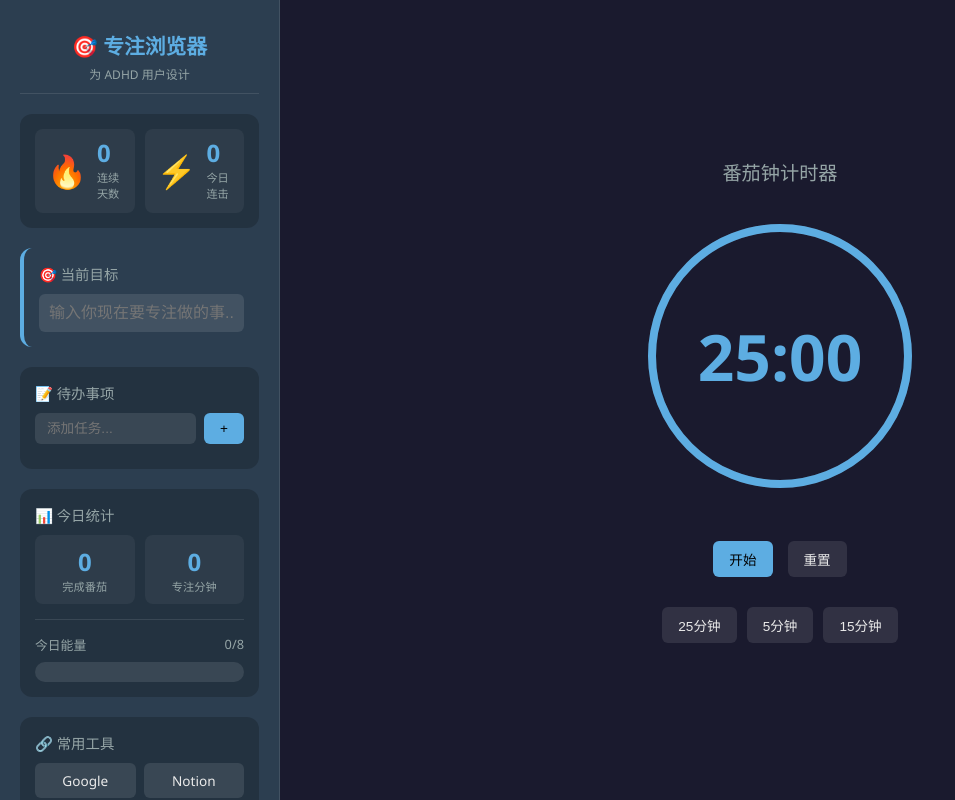
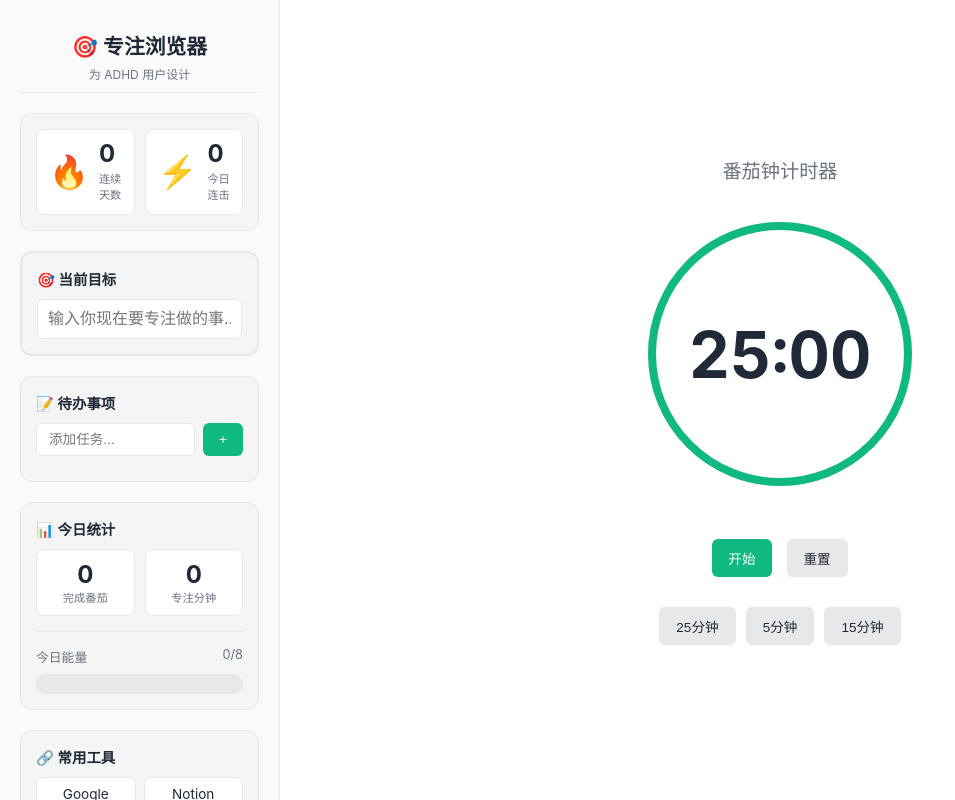
Before and after one commit to ign1teme/ADHD-focus-tool, a plain HTML site: page index.html in a window 1280 px wide. Shown: the whole page, without its empty margins (0-955 px from the left). Drawn offline with Linux system fonts and the light colour scheme.

Commit message:
重新设计色彩方案：采用极简灰度配色，绿色仅用于开始按钮和进度条

```diff
--- a/index.html
+++ b/index.html
@@ -12,30 +12,25 @@
         }
 
         :root {
-            /* 专注模式 - 冷色调 */
-            --primary: #5B8FB9;
-            --secondary: #2C3E50;
-            --accent: #5DADE2;
-            --warning: #FF6B6B;
-            --bg-dark: #1a1a2e;
-            --bg-light: #2C3E50;
-            --text: #eaeaea;
-            --text-muted: #95a5a6;
+            /* 极简灰度配色 - OS原生风格 */
+            --primary: #e8e8e8;           /* 浅灰 - 背景元素 */
+            --secondary: #f5f5f5;         /* 更浅的灰 - 卡片背景 */
+            --accent: #10b981;            /* 绿色 - 仅用于开始按钮和进度条 */
+            --warning: #ef4444;           /* 红色 - 警告 */
+            --bg-main: #ffffff;           /* 主背景 - 纯白 */
+            --bg-sidebar: #fafafa;        /* 侧边栏背景 - 极浅灰 */
+            --text: #1f2937;              /* 主文字 - 深灰近黑 */
+            --text-muted: #6b7280;        /* 次要文字 - 中灰 */
+            --border: #e5e7eb;            /* 边框 - 浅灰 */
         }
 
         body.rest-mode {
-            /* 休息模式 - 暖色调 */
-            --primary: #E67E22;
-            --secondary: #D35400;
-            --accent: #52C788;
-            --bg-dark: #1e2a1a;
-            --bg-light: #2d4a2d;
-            --text-muted: #a8b89a;
+            /* 休息模式保持相同的灰度配色 */
         }
 
         body {
-            font-family: 'Segoe UI', system-ui, sans-serif;
-            background: var(--bg-dark);
+            font-family: -apple-system, BlinkMacSystemFont, 'Segoe UI', 'Helvetica Neue', Arial, sans-serif;
+            background: var(--bg-main);
             color: var(--text);
             height: 100vh;
             overflow: hidden;
@@ -44,22 +39,22 @@
         /* ========== 四状态系统样式 ========== */
         /* 状态特定的body类 */
         body.state-idle {
-            /* 空闲态：默认样式 */
+            /* 空闲态：默认白色背景 */
         }
 
         body.state-pre-focus {
-            /* 准备态：背景稍微变暗 */
-            background: linear-gradient(135deg, rgba(26, 26, 46, 0.95), rgba(44, 62, 80, 0.95));
+            /* 准备态：保持白色背景 */
+            background: var(--bg-main);
         }
 
         body.state-flow {
-            /* 心流态：全屏沉浸 */
-            background: #0a0a14;
+            /* 心流态：保持白色背景，让内容凸显 */
+            background: var(--bg-main);
         }
 
         body.state-pause {
-            /* 暂停态：磨砂玻璃效果 */
-            background: var(--bg-dark);
+            /* 暂停态：保持白色背景 */
+            background: var(--bg-main);
         }
 
         /* 侧边栏状态 */
@@ -193,14 +188,14 @@
 
         /* 侧边栏样式 */
         .sidebar {
-            background: var(--bg-light);
+            background: var(--bg-sidebar);
             padding: 20px;
             display: flex;
             flex-direction: column;
             gap: 20px;
             overflow-y: auto;
             overflow-x: hidden;
-            border-right: 1px solid rgba(255,255,255,0.1);
+            border-right: 1px solid var(--border);
             transition: all 0.3s ease;
         }
 
@@ -213,12 +208,13 @@
         .logo {
             text-align: center;
             padding: 10px;
-            border-bottom: 1px solid rgba(255,255,255,0.1);
+            border-bottom: 1px solid var(--border);
         }
 
         .logo h1 {
             font-size: 1.3rem;
-            color: var(--accent);
+            color: var(--text);
+            font-weight: 600;
         }
 
         .logo p {
@@ -275,9 +271,9 @@
             text-align: center;
             max-width: 600px;
             padding: 30px;
-            background: rgba(0,0,0,0.2);
+            background: var(--secondary);
             border-radius: 16px;
-            border: 2px solid var(--accent);
+            border: 2px solid var(--border);
         }
 
         body.focus-mode .focus-current-goal {
@@ -294,7 +290,7 @@
 
         .focus-goal-text {
             font-size: 1.8rem;
-            color: var(--accent);
+            color: var(--text);
             font-weight: bold;
             line-height: 1.4;
             min-height: 2.5rem;
@@ -303,7 +299,7 @@
         .timer-display {
             font-size: 2.2rem;
             font-weight: bold;
-            color: var(--accent);
+            color: var(--text);
             margin: 10px 0;
             font-variant-numeric: tabular-nums;
         }
@@ -330,13 +326,13 @@
 
         .timer-circle-bg {
             fill: none;
-            stroke: rgba(255,255,255,0.1);
+            stroke: var(--primary);
             stroke-width: 8;
         }
 
         .timer-circle-progress {
             fill: none;
-            stroke: var(--accent);
+            stroke: var(--accent);  /* 绿色进度条 */
             stroke-width: 8;
             stroke-linecap: round;
             transition: stroke-dashoffset 0.3s linear;
@@ -364,24 +360,27 @@
             cursor: pointer;
             font-size: 0.85rem;
             transition: all 0.2s;
+            font-weight: 500;
         }
 
         .btn-primary {
-            background: var(--accent);
-            color: #000;
+            background: var(--accent);  /* 绿色 - 仅用于开始按钮 */
+            color: #ffffff;
         }
 
         .btn-primary:hover {
-            background: #02a870;
+            background: #059669;
+            transform: translateY(-1px);
         }
 
         .btn-secondary {
-            background: rgba(255,255,255,0.1);
+            background: var(--primary);
             color: var(--text);
+            border: 1px solid var(--border);
         }
 
         .btn-secondary:hover {
-            background: rgba(255,255,255,0.2);
+            background: #d1d5db;
         }
 
         .btn-danger {
@@ -390,8 +389,8 @@
         }
 
         .btn-danger:hover {
-            background: #ff5252;
-            transform: translateY(-2px);
+            background: #dc2626;
+            transform: translateY(-1px);
         }
 
         /* ========== PRE-FOCUS 准备清单样式 ========== */
@@ -455,8 +454,8 @@
         /* ========== 快捷链接切换按钮 ========== */
         .quick-links-toggle {
             padding: 10px 20px;
-            background: var(--bg-light);
-            border: 1px solid var(--accent);
+            background: var(--secondary);
+            border: 1px solid var(--border);
             border-radius: 8px;
             color: var(--text);
             cursor: pointer;
@@ -465,23 +464,24 @@
         }
 
         .quick-links-toggle:hover {
-            background: var(--accent);
-            color: #000;
+            background: var(--primary);
             transform: translateY(-2px);
         }
         .task-section {
-            background: rgba(0,0,0,0.2);
+            background: var(--secondary);
             border-radius: 12px;
             padding: 15px;
+            border: 1px solid var(--border);
         }
 
         .section-title {
             font-size: 0.9rem;
-            color: var(--text-muted);
+            color: var(--text);
             margin-bottom: 10px;
             display: flex;
             align-items: center;
             gap: 8px;
+            font-weight: 600;
         }
 
         .task-input-group {
@@ -494,15 +494,16 @@
             flex: 1;
             min-width: 0;
             padding: 8px 12px;
-            border: none;
+            border: 1px solid var(--border);
             border-radius: 6px;
-            background: rgba(255,255,255,0.1);
+            background: #ffffff;
             color: var(--text);
             font-size: 0.85rem;
         }
 
         .task-input:focus {
             outline: 2px solid var(--accent);
+            border-color: var(--accent);
         }
 
         .task-list {
@@ -516,7 +517,8 @@
             align-items: center;
             gap: 8px;
             padding: 8px;
-            background: rgba(255,255,255,0.05);
+            background: #ffffff;
+            border: 1px solid var(--border);
             border-radius: 6px;
             margin-bottom: 5px;
             font-size: 0.85rem;
@@ -548,18 +550,18 @@
 
         /* 当前目标高亮 */
         .current-goal {
-            background: linear-gradient(135deg, var(--secondary), var(--bg-light));
+            background: var(--secondary);
             border-radius: 12px;
             padding: 15px;
-            border-left: 4px solid var(--accent);
+            border: 2px solid var(--border);
         }
 
         .current-goal input {
             width: 100%;
             padding: 10px;
-            border: none;
+            border: 1px solid var(--border);
             border-radius: 6px;
-            background: rgba(255,255,255,0.1);
+            background: #ffffff;
             color: var(--text);
             font-size: 1rem;
             text-align: center;
@@ -567,13 +569,15 @@
 
         .current-goal input:focus {
             outline: 2px solid var(--accent);
+            border-color: var(--accent);
         }
 
         /* 统计区域 */
         .stats-section {
-            background: rgba(0,0,0,0.2);
+            background: var(--secondary);
             border-radius: 12px;
             padding: 15px;
+            border: 1px solid var(--border);
         }
 
         .stats-grid {
@@ -585,14 +589,15 @@
         .stat-item {
             text-align: center;
             padding: 10px;
-            background: rgba(255,255,255,0.05);
+            background: #ffffff;
+            border: 1px solid var(--border);
             border-radius: 8px;
         }
 
         .stat-value {
             font-size: 1.5rem;
             font-weight: bold;
-            color: var(--accent);
+            color: var(--text);
         }
 
         .stat-label {
@@ -604,7 +609,7 @@
         .energy-bar-container {
             margin-top: 15px;
             padding-top: 15px;
-            border-top: 1px solid rgba(255,255,255,0.1);
+            border-top: 1px solid var(--border);
         }
 
         .energy-bar-label {
@@ -617,15 +622,16 @@
 
         .energy-bar-track {
             height: 20px;
-            background: rgba(255,255,255,0.1);
+            background: var(--primary);
             border-radius: 10px;
             overflow: hidden;
             position: relative;
+            border: 1px solid var(--border);
         }
 
         .energy-bar-fill {
             height: 100%;
-            background: linear-gradient(90deg, var(--primary), var(--accent));
+            background: var(--accent);  /* 绿色能量条 */
             border-radius: 10px;
             width: 0%;
             transition: width 1s ease-out;
@@ -651,9 +657,10 @@
 
         /* 连胜记录样式 */
         .streak-section {
-            background: rgba(0,0,0,0.2);
+            background: var(--secondary);
             border-radius: 12px;
             padding: 15px;
+            border: 1px solid var(--border);
         }
 
         .streak-grid {
@@ -667,13 +674,14 @@
             align-items: center;
             gap: 10px;
             padding: 12px;
-            background: rgba(255,255,255,0.05);
+            background: #ffffff;
+            border: 1px solid var(--border);
             border-radius: 8px;
             transition: all 0.3s;
         }
 
         .streak-item:hover {
-            background: rgba(255,255,255,0.1);
+            background: var(--secondary);
             transform: translateY(-2px);
         }
 
@@ -689,7 +697,7 @@
         .streak-value {
             font-size: 1.5rem;
             font-weight: bold;
-            color: var(--accent);
+            color: var(--text);
             line-height: 1;
         }
 
@@ -730,7 +738,8 @@
             width: 150px;
             height: 150px;
             border-radius: 50%;
-            background: linear-gradient(135deg, var(--primary), var(--accent));
+            background: var(--primary);
+            border: 2px solid var(--border);
             display: flex;
             align-items: center;
             justify-content: center;
@@ -755,10 +764,11 @@
 
         /* 激励语句 - 侧边栏版本 */
         .sidebar .motivation-section {
-            background: rgba(0,0,0,0.2);
+            background: var(--secondary);
             border-radius: 12px;
             padding: 15px;
             text-align: center;
+            border: 1px solid var(--border);
         }
 
         .sidebar .motivation-quote {
@@ -771,9 +781,10 @@
 
         /* 快捷链接 - 侧边栏版本 */
         .sidebar .quick-links {
-            background: rgba(0,0,0,0.2);
+            background: var(--secondary);
             border-radius: 12px;
             padding: 15px;
+            border: 1px solid var(--border);
         }
 
         .sidebar .links-grid {
@@ -784,7 +795,8 @@
 
         .sidebar .link-card {
             padding: 8px 12px;
-            background: rgba(255,255,255,0.1);
+            background: #ffffff;
+            border: 1px solid var(--border);
             border-radius: 6px;
             color: var(--text);
             text-decoration: none;
@@ -794,15 +806,16 @@
         }
 
         .sidebar .link-card:hover {
-            background: var(--accent);
-            color: #000;
+            background: var(--primary);
+            border-color: var(--text-muted);
         }
 
         /* 专注提示 - 侧边栏版本 */
         .sidebar .focus-tips {
-            background: rgba(0,0,0,0.2);
+            background: var(--secondary);
             border-radius: 12px;
             padding: 15px;
+            border: 1px solid var(--border);
         }
 
         .sidebar .focus-tips ul {
@@ -811,7 +824,8 @@
 
         .sidebar .focus-tips li {
             padding: 8px 12px;
-            background: rgba(255,255,255,0.05);
+            background: #ffffff;
+            border: 1px solid var(--border);
             border-radius: 6px;
             margin-bottom: 8px;
             font-size: 0.85rem;
@@ -820,11 +834,12 @@
 
         /* 侧边栏呼吸训练样式 */
         .sidebar-breathing {
-            background: rgba(0,0,0,0.2);
+            background: var(--secondary);
             border-radius: 12px;
             padding: 15px;
             text-align: center;
             display: none;
+            border: 1px solid var(--border);
         }
 
         body.rest-mode .sidebar-breathing {
@@ -835,7 +850,8 @@
             width: 80px;
             height: 80px;
             border-radius: 50%;
-            background: linear-gradient(135deg, var(--primary), var(--accent));
+            background: var(--primary);
+            border: 2px solid var(--border);
             display: flex;
             align-items: center;
             justify-content: center;
```
